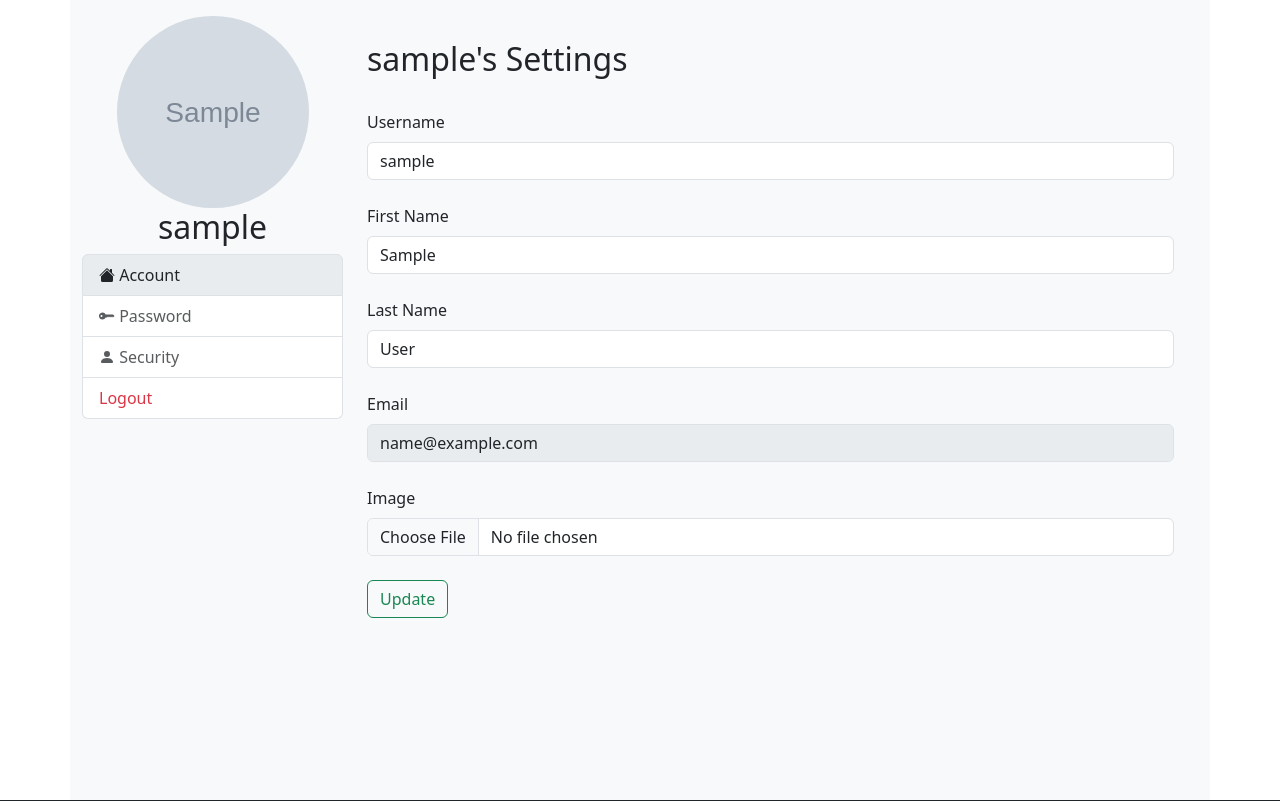
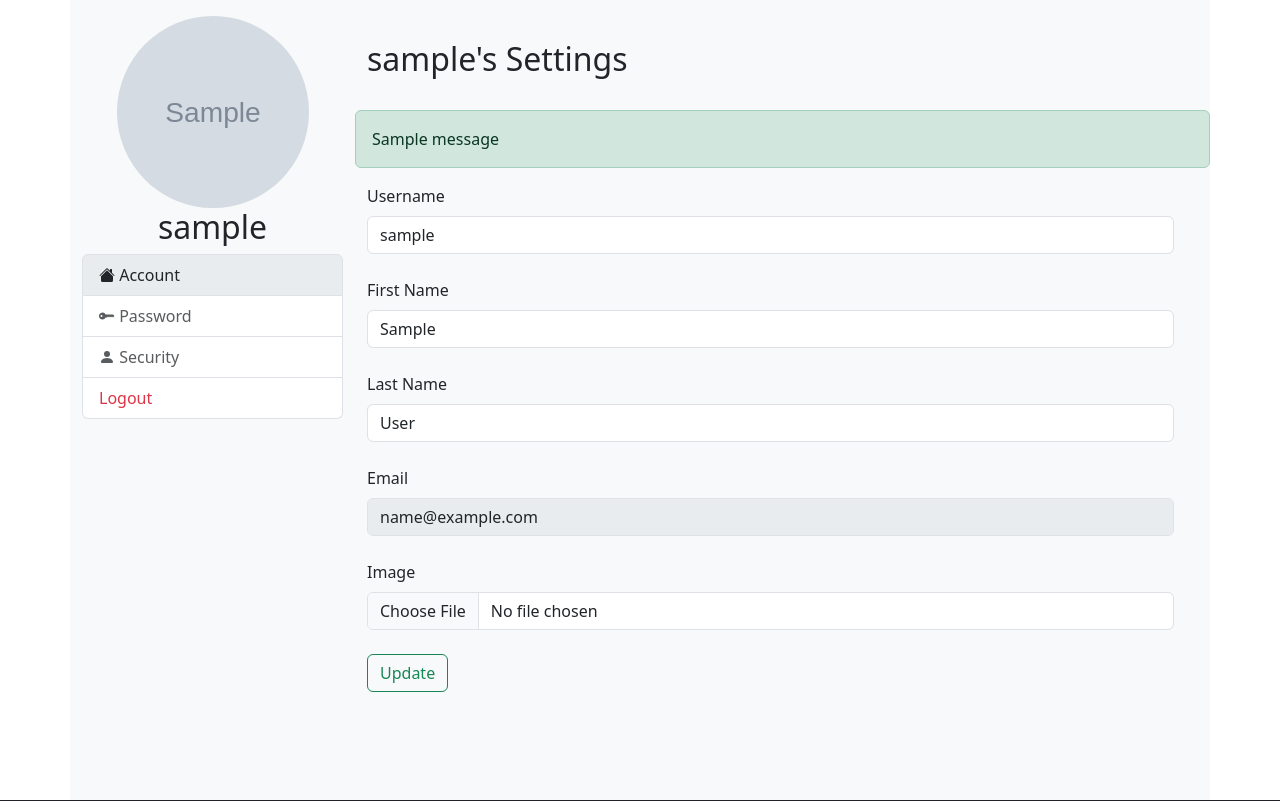
Before and after one commit to FCTL3314/SpecialRecipe, a Django app: page /accounts/user/1/ in a window 1280 px wide. Shown: the part 60-861 px from the top of the page. Run offline with Django 4.2, Linux system fonts and the light colour scheme; a user stored in the database is signed in; tables that the repository leaves empty hold one stand-in row (values such as "Sample post"); grey boxes marked "Sample" are stand-in pictures; one stand-in notice (Sample message) is shown.

Commit message:
display errors if form is invalid, display success message

```diff
--- a/templates/accounts/profile.html
+++ b/templates/accounts/profile.html
@@ -54,6 +54,23 @@
             <div class="mb-4">
               <h2>{{ user.username }}'s Settings</h2>
             </div>
+            {% if form.errors %}
+              <div class="alert alert-warning" role="alert">
+                {% for field, errors in form.errors.items %}
+                    {% for error in errors %}
+                      <li>
+                        {{ error }}
+                      </li>
+                    {% endfor %}
+                {% endfor %}
+              </div>
+            {% elif messages %}
+              <div class="alert alert-success" role="alert">
+                {% for message in messages %}
+                  {{ message }}
+                {% endfor %}
+              </div>
+            {% endif %}
             <div class="row">
               <div>
                 <form action="{% url 'accounts:profile' user.id %}" method="POST" enctype="multipart/form-data">
```
